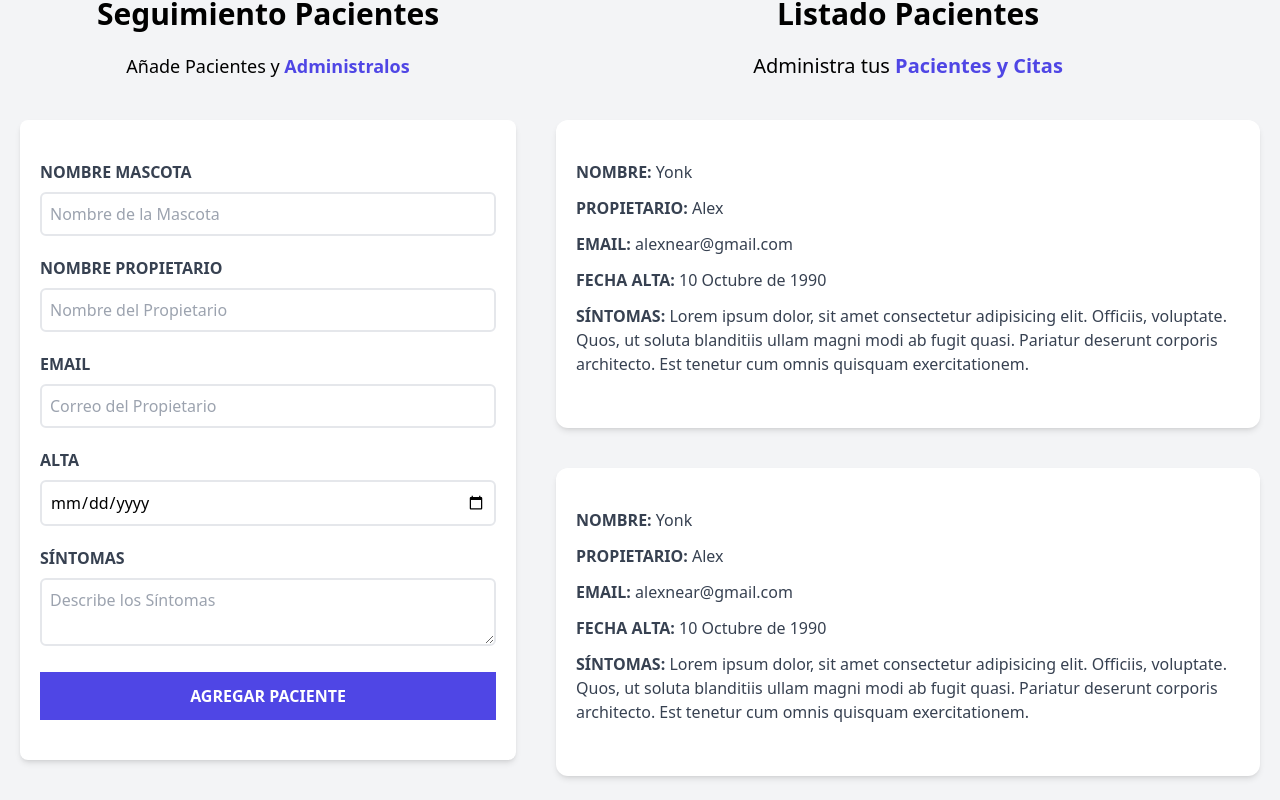
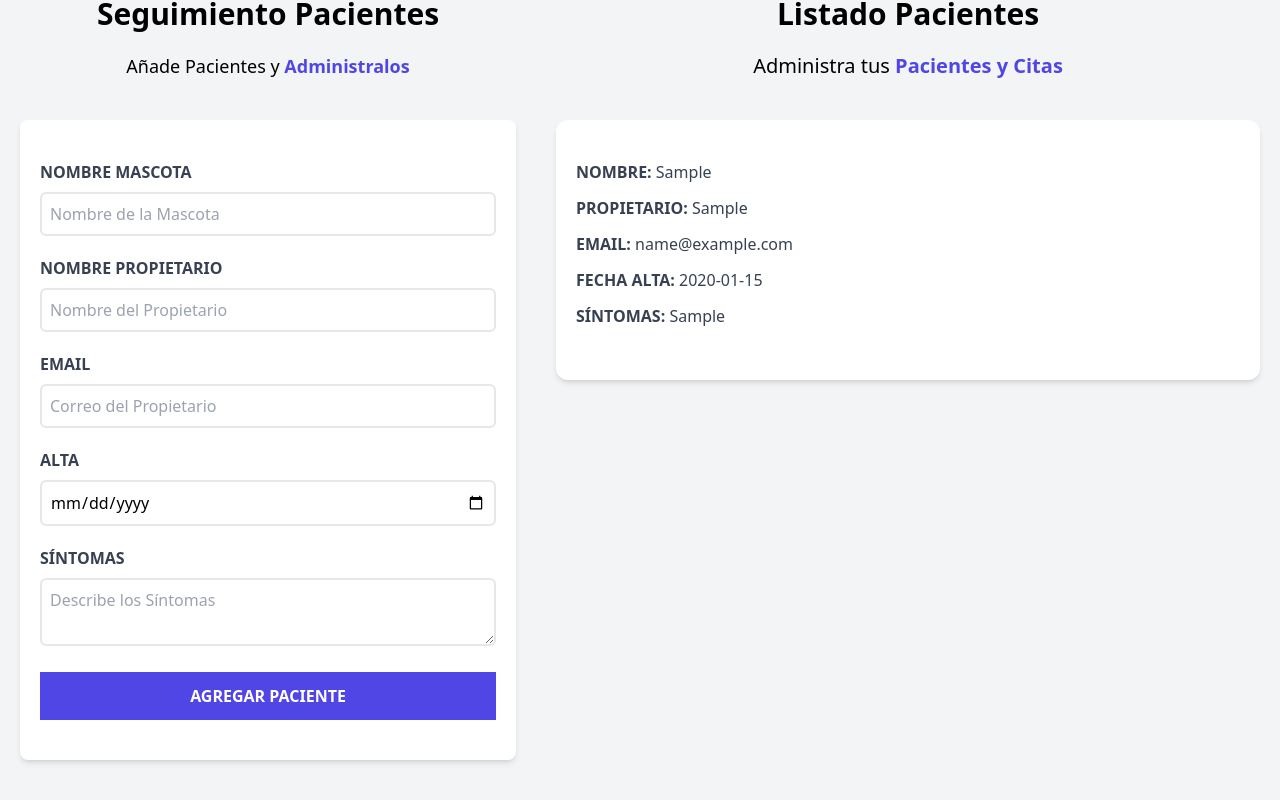
Before and after one commit to AlexNear77/Pacientes-Veterinaria, a React (Vite) app: page / in a window 1280 px wide. Both pictures are taken after typing "Sample", "Sample", "name@example.com", "2020-01-15", "Sample" into the empty fields and a click on the input "Agregar Paciente". Shown: the part 228-1028 px from the top of the page. Built offline with nearby package versions, Linux system fonts and the light colour scheme.

Commit message:
Listando pacientes en el componente ListadoPacientes

```diff
--- a/src/App.jsx
+++ b/src/App.jsx
@@ -17,7 +17,9 @@ function App() {
             pacientes={pacientes}
             setPacientes={setPacientes}
           />
-          <ListadoPacientes />
+          <ListadoPacientes
+            pacientes={pacientes}
+          />
         </div>
     </div>
   )
--- a/src/components/Formulario.jsx
+++ b/src/components/Formulario.jsx
@@ -21,7 +21,13 @@ const Formulario = ({pacientes,setPacientes}) => {
         }
         setError(false);
         //Objeto paciente
-        const paciente = {nombre, propietario, email, sintomas}
+        const paciente = {
+            nombre,
+            propietario,
+            email,
+            sintomas,
+            fecha,
+        }
         //Actualizando array pacientes de App.jsx
         setPacientes([...pacientes, paciente]);
         //Reiniciando Formulario
--- a/src/components/ListadoPacientes.jsx
+++ b/src/components/ListadoPacientes.jsx
@@ -2,7 +2,10 @@ import Paciente from "./Paciente";
 
 
 
-const ListadoPacientes = () => {
+const ListadoPacientes = ({pacientes}) => {
+
+
+
     return (
     <div className="md:w-1/2 lg:w-3/5 md:h-screen overflow-y-scroll">
         <h2 className="font-black text-3xl text-center">Listado Pacientes</h2>
@@ -11,11 +14,12 @@ const ListadoPacientes = () => {
             <span className="text-indigo-600 font-bold">Pacientes y Citas</span>
         </p>
 
-        <Paciente />
-        <Paciente />
-        <Paciente />
-        <Paciente />
-        <Paciente />
+        { pacientes.map((paciente, index) => (
+                <Paciente
+                key={index}
+                paciente={paciente} />
+            ))}
+
     </div>
     );
 }
--- a/src/components/Paciente.jsx
+++ b/src/components/Paciente.jsx
@@ -1,27 +1,25 @@
 
-export default function Paciente() {
+export default function Paciente({paciente}) {
   return (
     <div className="mx-5 my-10 bg-white shadow-md px-5 py-10 rounded-xl">
             <p className="font-bold mb-3 text-gray-700 uppercase">Nombre: {''}
-                <span className="font-normal normal-case">Yonk</span>
+                <span className="font-normal normal-case">{paciente.nombre}</span>
             </p>
 
             <p className="font-bold mb-3 text-gray-700 uppercase">Propietario: {''}
-                <span className="font-normal normal-case">Alex</span>
+                <span className="font-normal normal-case">{paciente.propietario}</span>
             </p>
 
             <p className="font-bold mb-3 text-gray-700 uppercase">Email: {''}
-                <span className="font-normal normal-case">alexnear@gmail.com</span>
+                <span className="font-normal normal-case">{paciente.email}</span>
             </p>
 
             <p className="font-bold mb-3 text-gray-700 uppercase">Fecha Alta: {''}
-                <span className="font-normal normal-case">10 Octubre de 1990</span>
+                <span className="font-normal normal-case">{paciente.fecha}</span>
             </p>
 
             <p className="font-bold mb-3 text-gray-700 uppercase">Síntomas: {''}
-                <span className="font-normal normal-case">Lorem ipsum dolor, sit amet consectetur
-                adipisicing elit. Officiis, voluptate. Quos, ut soluta blanditiis ullam magni modi ab fugit quasi.
-                Pariatur deserunt corporis architecto. Est tenetur cum omnis quisquam exercitationem.</span>
+                <span className="font-normal normal-case">{paciente.sintomas}</span>
             </p>
         </div>
   )
```
